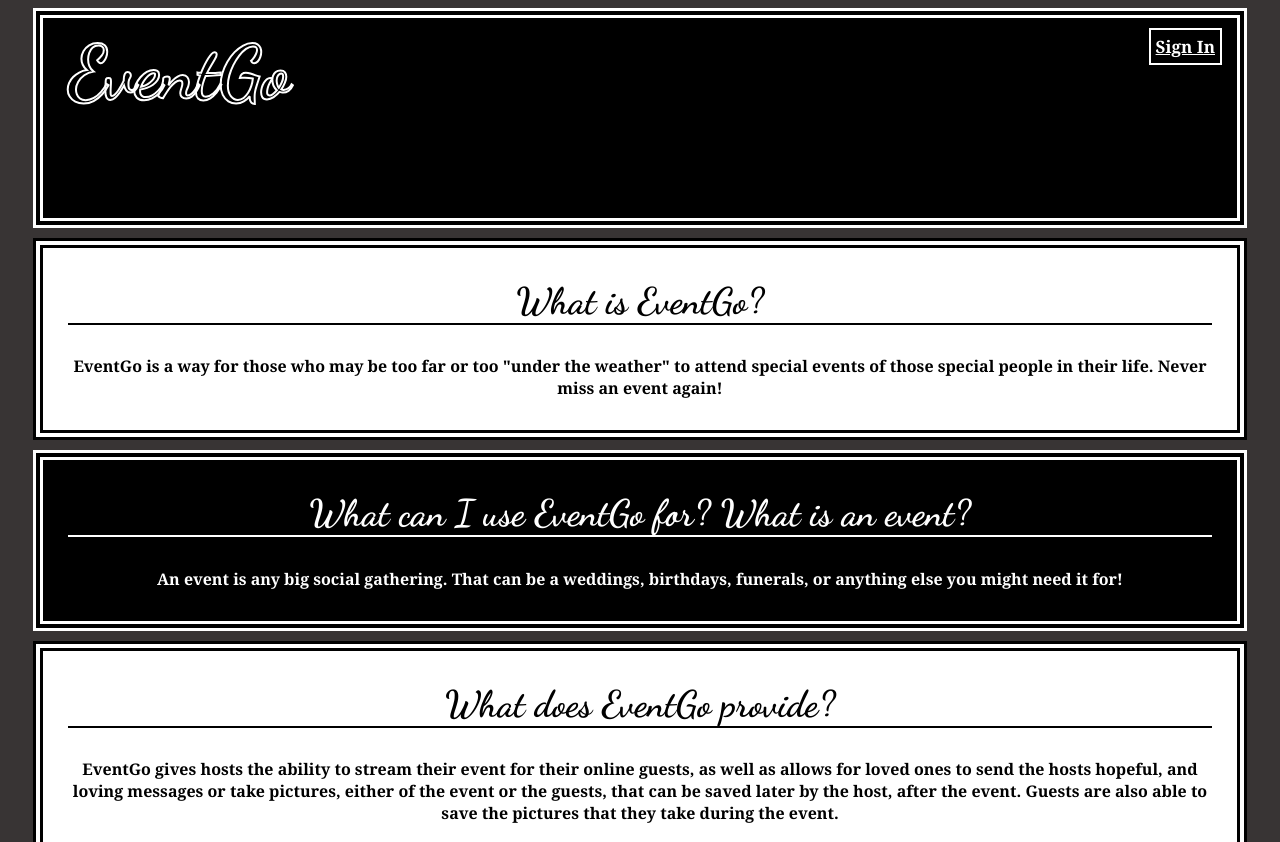
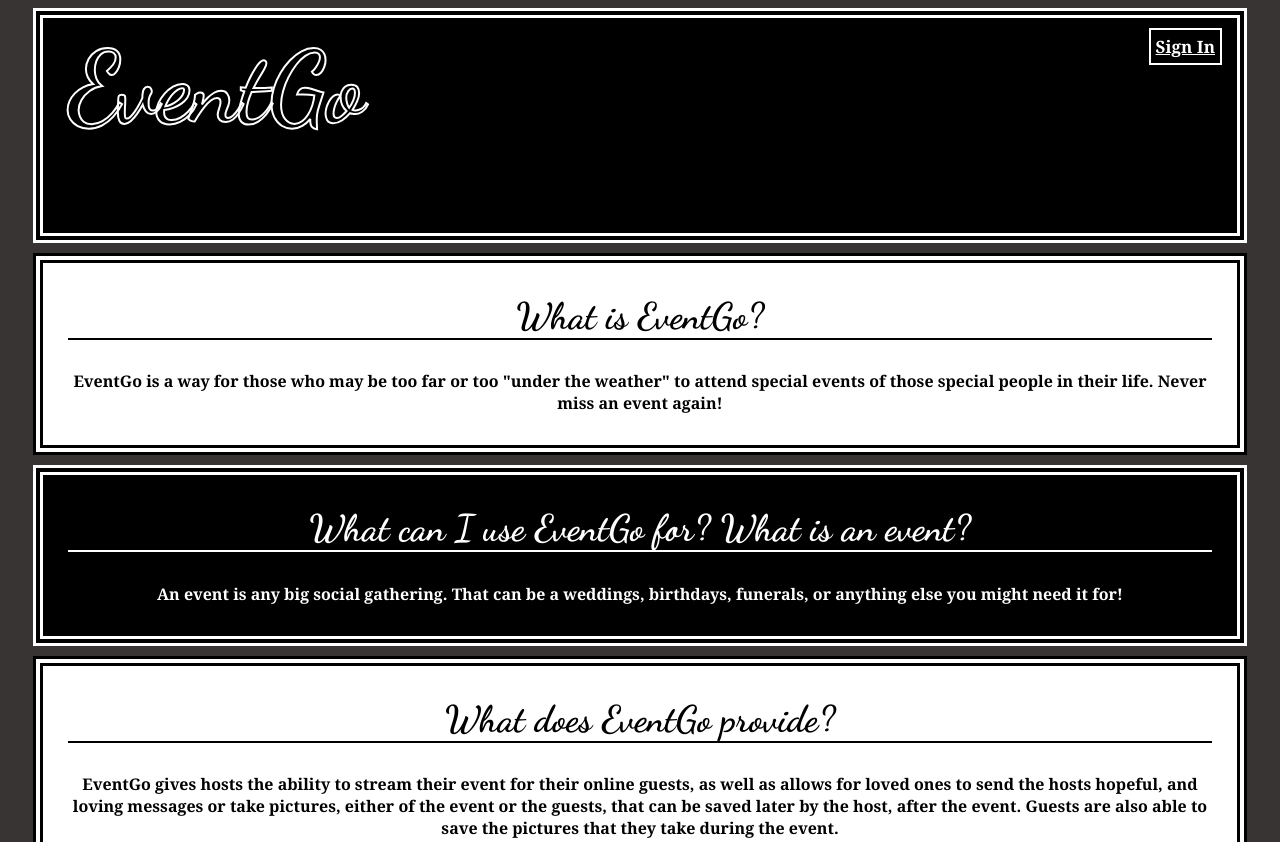
Before and after one commit to AngelFallen13/somethingwhatever, a website: page index.html in a window 1280 px wide. Shown: the top 842 px of the page. Drawn offline with Linux system fonts and the light colour scheme.

Commit message:
slight tweeking for the main event go sign

```diff
--- a/style.css
+++ b/style.css
@@ -3,9 +3,9 @@ body{background-color: rgb(56, 52, 52);
 h1{background-color: black;
   border: double 10px white;
   margin:0 25px;
-  padding: 10px 0px 100px 25px;
+  padding: 10px 0px 85px 25px;
   color: black;
-  font-size: 75px;
+  font-size: 100px;
     -webkit-text-stroke-width: 2px;
   -webkit-text-stroke-color: white;
 }
```
